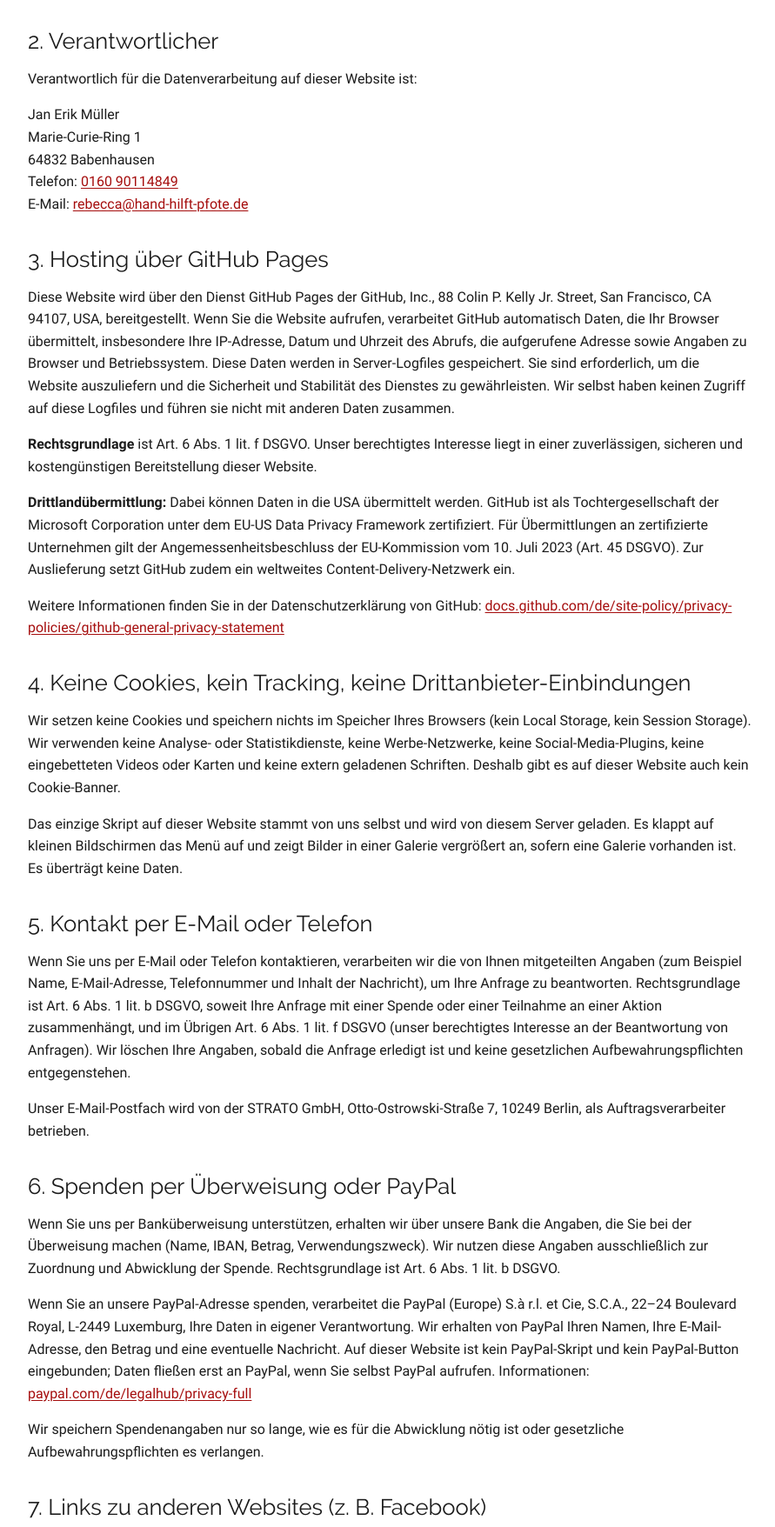
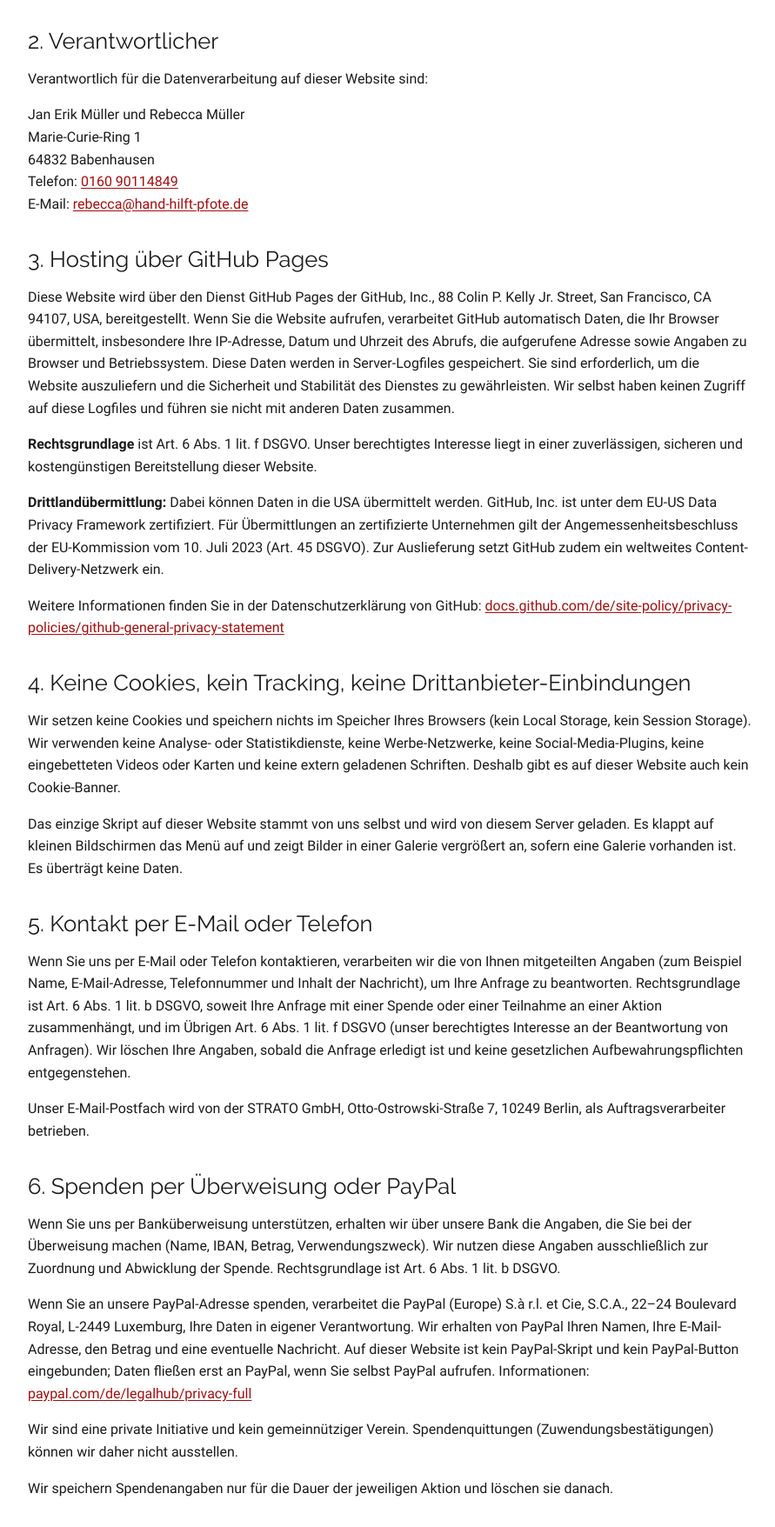
Before and after one commit to C129H223N3O54/hand-hilft-pfote, a plain HTML site: page datenschutzerklarung/index.html in a window 1280 px wide. Shown: the part 685-2441 px from the top of the page at 87% size, without its empty margins (192-1083 px from the left). Drawn offline with Linux system fonts and the light colour scheme.

Commit message:
Rechtstexte: Rebecca Müller als Anbieterin, Hinweis zu Spendenquittungen, Fakten geprüft
- Impressum/DSE: Jan Erik und Rebecca Müller gemeinsam statt 'Vertreten durch'
- Hinweis: private Initiative, keine Spendenquittungen (Startseite, Aktion, DSE)
- Spenderdaten nur für die Dauer der Aktion
- GitHub mit eigener DPF-Zertifizierung; Postfach bei STRATO per MX bestätigt

Co-Authored-By: Claude Opus 5.5 <noreply@anthropic.com>
Claude-Session: https://claude.ai/code/session_01Ci5AEAMhsA48iZyw1PsuD5

```diff
--- a/assets/css/style.css
+++ b/assets/css/style.css
@@ -171,6 +171,7 @@ p { margin: 0 0 1em; }
 .spenden p { margin-bottom: .9em; }
 .spenden strong { display: block; }
 .iban { font-variant-numeric: tabular-nums; letter-spacing: .02em; }
+.hinweis { font-size: .9rem; opacity: .9; }
 
 /* ---------- Abschnitte ---------- */
 .abschnitt { padding-block: 3.5rem; }
--- a/datenschutzerklarung/index.html
+++ b/datenschutzerklarung/index.html
@@ -55,9 +55,9 @@
         <p>Diese Website kommt ohne Cookies, ohne Tracking, ohne Analyse-Werkzeuge und ohne eingebettete Inhalte von Drittanbietern aus. Schriften, Bilder und Skripte liegen auf demselben Server wie die Website selbst. Beim Aufruf werden lediglich die technisch notwendigen Daten verarbeitet, die jeder Webserver benötigt, um eine Seite auszuliefern (siehe Abschnitt 3).</p>
 
         <h2>2. Verantwortlicher</h2>
-        <p>Verantwortlich für die Datenverarbeitung auf dieser Website ist:</p>
+        <p>Verantwortlich für die Datenverarbeitung auf dieser Website sind:</p>
         <address>
-          Jan Erik Müller<br>
+          Jan Erik Müller und Rebecca Müller<br>
           Marie-Curie-Ring 1<br>
           64832 Babenhausen<br>
           Telefon: <a href="tel:+4916090114849">0160 90114849</a><br>
@@ -67,7 +67,7 @@
         <h2>3. Hosting über GitHub Pages</h2>
         <p>Diese Website wird über den Dienst GitHub Pages der GitHub, Inc., 88 Colin P. Kelly Jr. Street, San Francisco, CA 94107, USA, bereitgestellt. Wenn Sie die Website aufrufen, verarbeitet GitHub automatisch Daten, die Ihr Browser übermittelt, insbesondere Ihre IP-Adresse, Datum und Uhrzeit des Abrufs, die aufgerufene Adresse sowie Angaben zu Browser und Betriebssystem. Diese Daten werden in Server-Logfiles gespeichert. Sie sind erforderlich, um die Website auszuliefern und die Sicherheit und Stabilität des Dienstes zu gewährleisten. Wir selbst haben keinen Zugriff auf diese Logfiles und führen sie nicht mit anderen Daten zusammen.</p>
         <p><strong>Rechtsgrundlage</strong> ist Art. 6 Abs. 1 lit. f DSGVO. Unser berechtigtes Interesse liegt in einer zuverlässigen, sicheren und kostengünstigen Bereitstellung dieser Website.</p>
-        <p><strong>Drittlandübermittlung:</strong> Dabei können Daten in die USA übermittelt werden. GitHub ist als Tochtergesellschaft der Microsoft Corporation unter dem EU-US Data Privacy Framework zertifiziert. Für Übermittlungen an zertifizierte Unternehmen gilt der Angemessenheitsbeschluss der EU-Kommission vom 10. Juli 2023 (Art. 45 DSGVO). Zur Auslieferung setzt GitHub zudem ein weltweites Content-Delivery-Netzwerk ein.</p>
+        <p><strong>Drittlandübermittlung:</strong> Dabei können Daten in die USA übermittelt werden. GitHub, Inc. ist unter dem EU-US Data Privacy Framework zertifiziert. Für Übermittlungen an zertifizierte Unternehmen gilt der Angemessenheitsbeschluss der EU-Kommission vom 10. Juli 2023 (Art. 45 DSGVO). Zur Auslieferung setzt GitHub zudem ein weltweites Content-Delivery-Netzwerk ein.</p>
         <p>Weitere Informationen finden Sie in der Datenschutzerklärung von GitHub: <a href="https://docs.github.com/de/site-policy/privacy-policies/github-general-privacy-statement" rel="noopener noreferrer">docs.github.com/de/site-policy/privacy-policies/github-general-privacy-statement</a></p>
 
         <h2>4. Keine Cookies, kein Tracking, keine Drittanbieter-Einbindungen</h2>
@@ -76,13 +76,14 @@
 
         <h2>5. Kontakt per E-Mail oder Telefon</h2>
         <p>Wenn Sie uns per E-Mail oder Telefon kontaktieren, verarbeiten wir die von Ihnen mitgeteilten Angaben (zum Beispiel Name, E-Mail-Adresse, Telefonnummer und Inhalt der Nachricht), um Ihre Anfrage zu beantworten. Rechtsgrundlage ist Art. 6 Abs. 1 lit. b DSGVO, soweit Ihre Anfrage mit einer Spende oder einer Teilnahme an einer Aktion zusammenhängt, und im Übrigen Art. 6 Abs. 1 lit. f DSGVO (unser berechtigtes Interesse an der Beantwortung von Anfragen). Wir löschen Ihre Angaben, sobald die Anfrage erledigt ist und keine gesetzlichen Aufbewahrungspflichten entgegenstehen.</p>
-        <!-- PRÜFEN: Falls das E-Mail-Postfach nicht (mehr) bei STRATO liegt, den folgenden Satz anpassen. -->
+        <!-- Geprüft 21.11.2026: MX-Eintrag zeigt auf smtpin.rzone.de (STRATO). Bei Anbieterwechsel diesen Satz anpassen. -->
         <p>Unser E-Mail-Postfach wird von der STRATO GmbH, Otto-Ostrowski-Straße 7, 10249 Berlin, als Auftragsverarbeiter betrieben.</p>
 
         <h2>6. Spenden per Überweisung oder PayPal</h2>
         <p>Wenn Sie uns per Banküberweisung unterstützen, erhalten wir über unsere Bank die Angaben, die Sie bei der Überweisung machen (Name, IBAN, Betrag, Verwendungszweck). Wir nutzen diese Angaben ausschließlich zur Zuordnung und Abwicklung der Spende. Rechtsgrundlage ist Art. 6 Abs. 1 lit. b DSGVO.</p>
         <p>Wenn Sie an unsere PayPal-Adresse spenden, verarbeitet die PayPal (Europe) S.à r.l. et Cie, S.C.A., 22–24 Boulevard Royal, L-2449 Luxemburg, Ihre Daten in eigener Verantwortung. Wir erhalten von PayPal Ihren Namen, Ihre E-Mail-Adresse, den Betrag und eine eventuelle Nachricht. Auf dieser Website ist kein PayPal-Skript und kein PayPal-Button eingebunden; Daten fließen erst an PayPal, wenn Sie selbst PayPal aufrufen. Informationen: <a href="https://www.paypal.com/de/legalhub/privacy-full" rel="noopener noreferrer">paypal.com/de/legalhub/privacy-full</a></p>
-        <p>Wir speichern Spendenangaben nur so lange, wie es für die Abwicklung nötig ist oder gesetzliche Aufbewahrungspflichten es verlangen.</p>
+        <p>Wir sind eine private Initiative und kein gemeinnütziger Verein. Spendenquittungen (Zuwendungsbestätigungen) können wir daher nicht ausstellen.</p>
+        <p>Wir speichern Spendenangaben nur für die Dauer der jeweiligen Aktion und löschen sie danach.</p>
 
         <h2>7. Links zu anderen Websites (z. B. Facebook)</h2>
         <p>Diese Website enthält einfache Links, zum Beispiel zu unserer Facebook-Gruppe, zur Website des Tierheims, für das wir aktuell sammeln (Tiere in Not Odenwald e.V.), oder zu den Fotografen in den Bildnachweisen. Es handelt sich um normale Hyperlinks ohne eingebettete Inhalte. Solange Sie nicht auf einen solchen Link klicken, werden keine Daten an den jeweiligen Anbieter übertragen. Erst nach dem Klick verarbeitet der jeweilige Anbieter (bei Facebook die Meta Platforms Ireland Ltd., Merrion Road, Dublin 4, D04 X2K5, Irland) Ihre Daten in eigener Verantwortung nach seinen eigenen Datenschutzbestimmungen.</p>
```
Also changed, not shown: aktuelle-aktion/index.html (+1 -0 lines), impressum/index.html (+2 -4 lines), index.html (+1 -0 lines).
